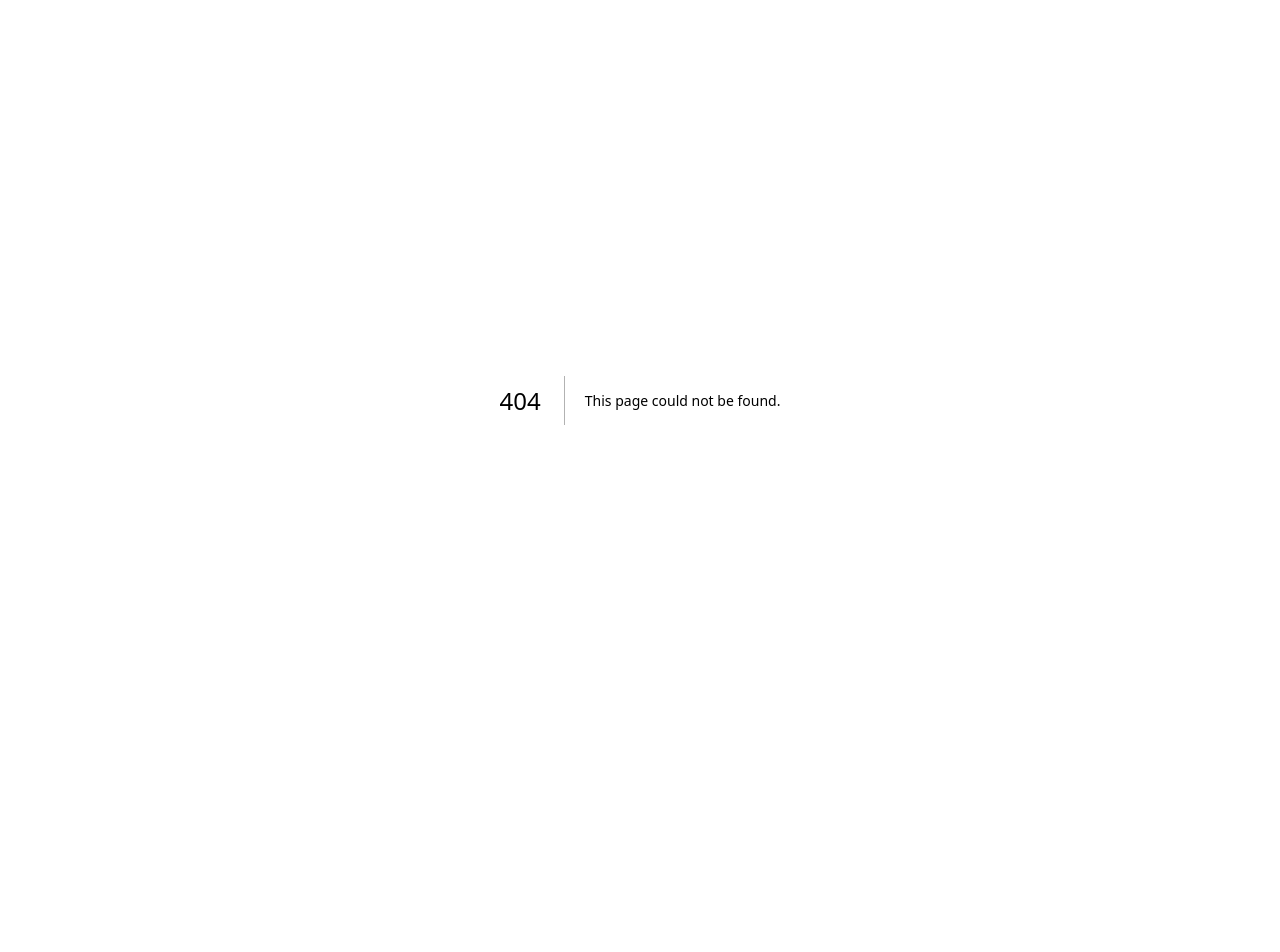
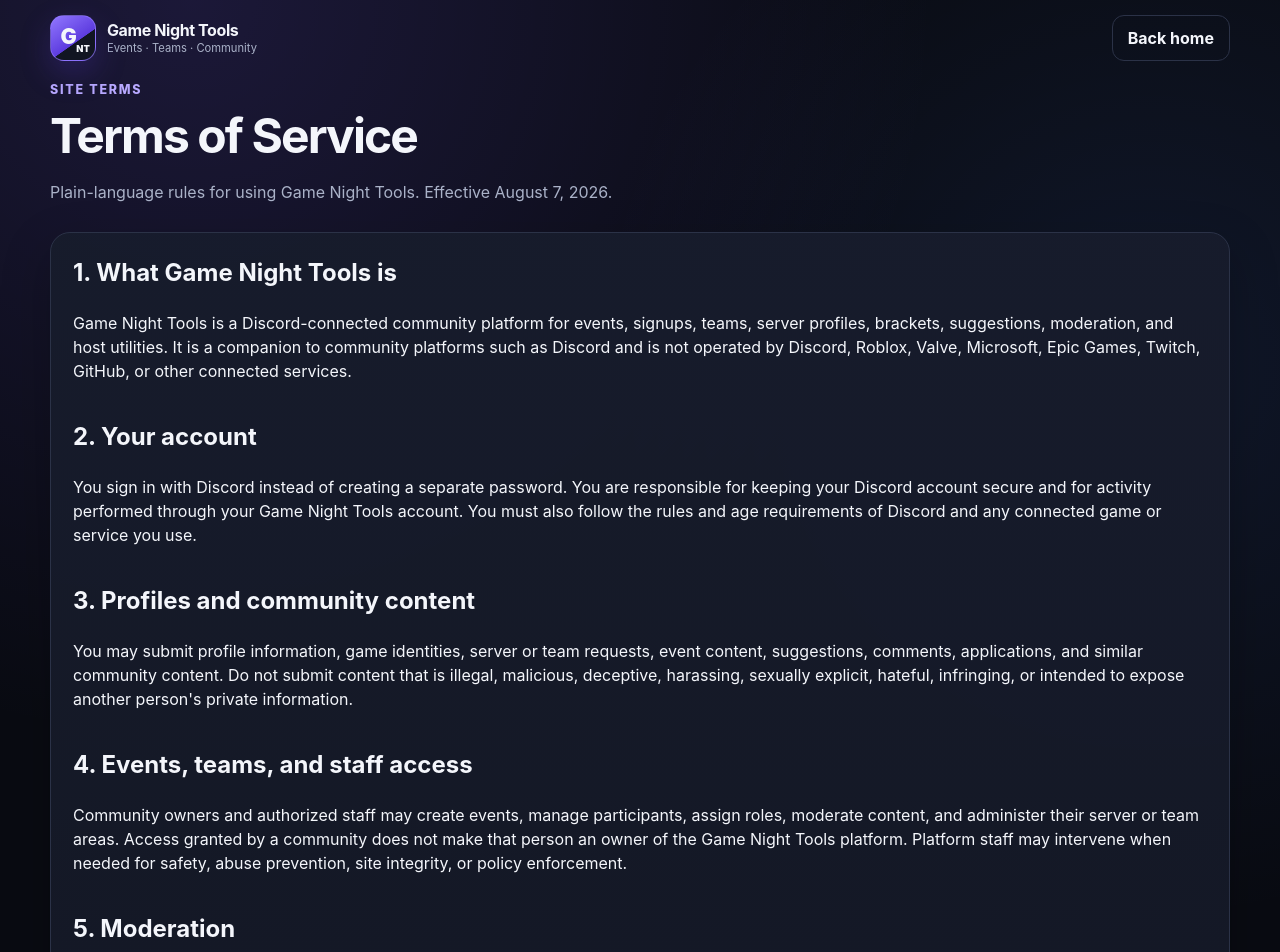
Before and after one commit to sayrejeri/gamenight-tools, a Next.js app: page /terms in a window 1280 px wide. Before the commit this address had no page. Shown: the top 952 px of the page. Before the commit the page ends 800 px from the top, so only its background shows below. Built offline with nearby package versions, Linux system fonts and the light colour scheme.

Commit message:
Add Game Night Tools terms page

```diff
--- /dev/null
+++ b/src/app/terms/page.tsx
@@ -0,0 +1,39 @@
+import Link from "next/link";
+import { BrandMark } from "@/components/brand-mark";
+import { PublicFooter } from "@/components/public-footer";
+
+export const metadata = { title: "Terms of Service" };
+
+export default function TermsPage() {
+  return (
+    <main className="landing-shell legal-shell">
+      <nav className="topbar">
+        <BrandMark href="/" />
+        <Link className="button button-secondary" href="/">Back home</Link>
+      </nav>
+
+      <section className="page-heading legal-heading">
+        <div>
+          <span className="eyebrow">Site terms</span>
+          <h1>Terms of Service</h1>
+          <p>Plain-language rules for using Game Night Tools. Effective August 7, 2026.</p>
+        </div>
+      </section>
+
+      <section className="panel legal-copy section-stack">
+        <div><h2>1. What Game Night Tools is</h2><p>Game Night Tools is a Discord-connected community platform for events, signups, teams, server profiles, brackets, suggestions, moderation, and host utilities. It is a companion to community platforms such as Discord and is not operated by Discord, Roblox, Valve, Microsoft, Epic Games, Twitch, GitHub, or other connected services.</p></div>
+        <div><h2>2. Your account</h2><p>You sign in with Discord instead of creating a separate password. You are responsible for keeping your Discord account secure and for activity performed through your Game Night Tools account. You must also follow the rules and age requirements of Discord and any connected game or service you use.</p></div>
+        <div><h2>3. Profiles and community content</h2><p>You may submit profile information, game identities, server or team requests, event content, suggestions, comments, applications, and similar community content. Do not submit content that is illegal, malicious, deceptive, harassing, sexually explicit, hateful, infringing, or intended to expose another person's private information.</p></div>
+        <div><h2>4. Events, teams, and staff access</h2><p>Community owners and authorized staff may create events, manage participants, assign roles, moderate content, and administer their server or team areas. Access granted by a community does not make that person an owner of the Game Night Tools platform. Platform staff may intervene when needed for safety, abuse prevention, site integrity, or policy enforcement.</p></div>
+        <div><h2>5. Moderation</h2><p>Content, profiles, accounts, teams, servers, or access may be restricted, hidden, suspended, or removed when reasonably necessary to enforce site or community rules, protect users, investigate reports, prevent abuse, or maintain the service. Serious or repeated abuse may result in permanent loss of access.</p></div>
+        <div><h2>6. Event results and disputes</h2><p>Game Night Tools provides organization and recordkeeping features, but community hosts remain responsible for their event rules, participant decisions, scoring, and disputes unless a specific platform-run event says otherwise.</p></div>
+        <div><h2>7. Third-party services</h2><p>Features may rely on Discord OAuth, Discord webhooks, public game-platform information, or links to third-party services. Their own terms and privacy practices also apply. Game Night Tools is not responsible for outages, policy changes, or content controlled by those third parties.</p></div>
+        <div><h2>8. Availability and beta features</h2><p>The site is actively developed. Features may change, break, move, or be removed, and temporary downtime may occur. We try to protect stored data and keep the service reliable, but uninterrupted availability is not guaranteed.</p></div>
+        <div><h2>9. Paid features</h2><p>Game Night Tools does not currently process purchases through the website. Optional paid customization or subscriptions may be added later. If billing launches, pricing, refund rules, billing terms, and the Privacy Policy will be updated before those features are made available.</p></div>
+        <div><h2>10. Changes to these terms</h2><p>These terms may be updated as the platform changes. A newer effective date will be shown when material changes are published. Continued use after an update means you agree to the revised terms.</p></div>
+      </section>
+
+      <PublicFooter />
+    </main>
+  );
+}
```
